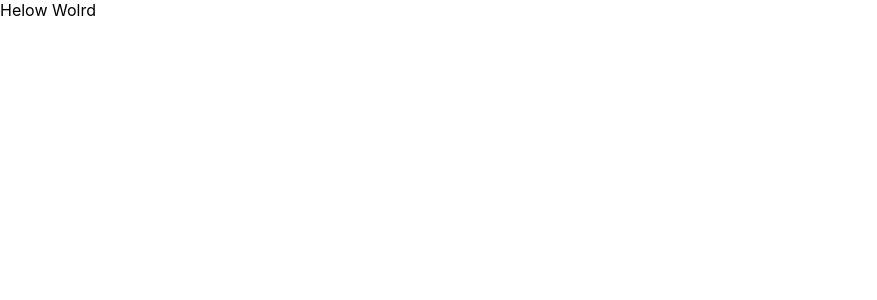
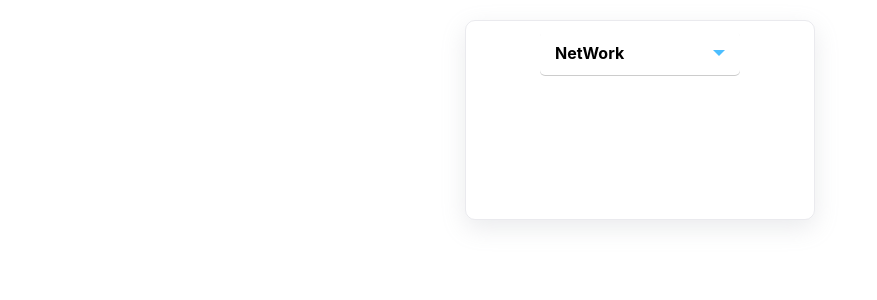
Before and after one commit to gkdfo40/ozis-react-project, a React (Create React App) app: page / in a window 1280 px wide. Shown: the top 300 px of the page, without its empty margins (0-877 px from the left). Built offline with nearby package versions, Linux system fonts and the light colour scheme.

Commit message:
refactor: 드롭다운 페이지 추가

```diff
--- a/src/App.tsx
+++ b/src/App.tsx
@@ -1,5 +1,19 @@
+import styled from "styled-components";
+import DropDown from "./pages/DropDownPage";
+
 const App = () => {
-  return <div>Helow Wolrd</div>;
+  return (
+    <AppContainer>
+      <DropDown />
+    </AppContainer>
+  );
 };
 
 export default App;
+const AppContainer = styled.div`
+  flex-wrap: wrap;
+  display: flex;
+  justify-content: center;
+  padding: 20px 0;
+  gap: 10px;
+`;
```
